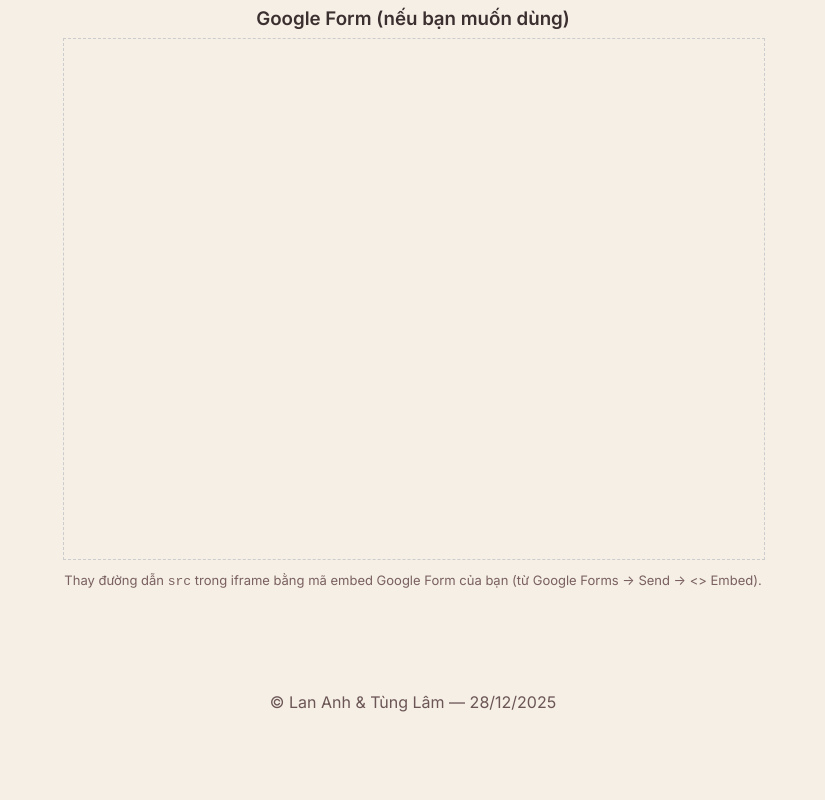
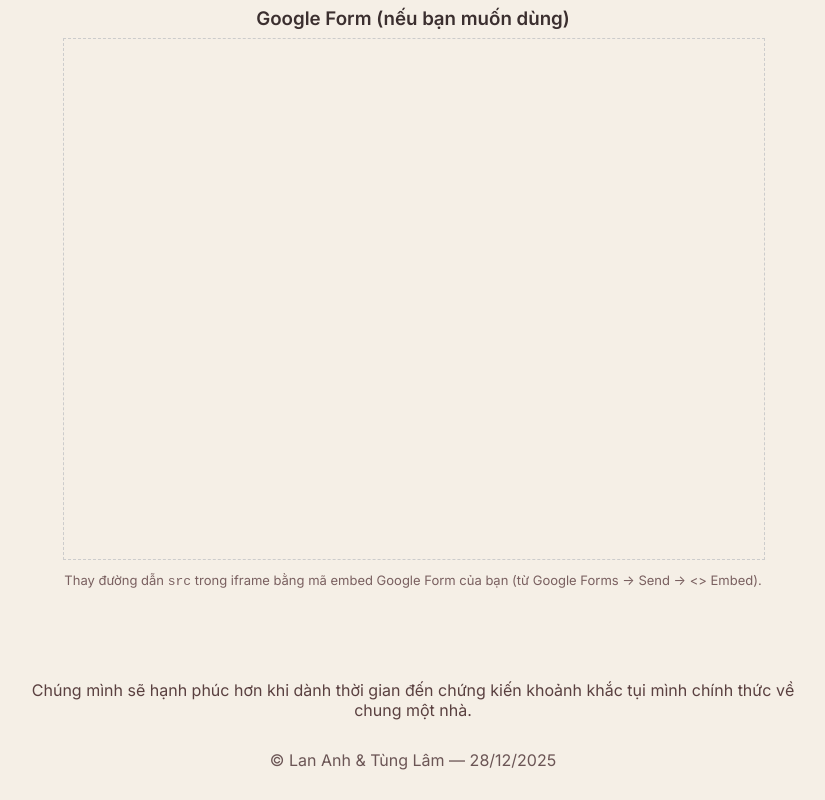
Before and after one commit to lananh11061999-create/wedding-lananh-tunglam, a Next.js app: page / in a window 1280 px wide. Shown: the part 3026-3826 px from the top of the page, without its empty margins (227-1052 px from the left). Before the commit the page ends 3768 px from the top, so only its background shows below. Built offline with nearby package versions, Linux system fonts and the light colour scheme.

Commit message:
Update index.js

```diff
--- a/pages/index.js
+++ b/pages/index.js
@@ -16,6 +16,9 @@ export default function Home(){
       <Venue />
       <Gallery />
       <RSVP />
+            <p style={{maxWidth:800, margin:'18px auto 0 auto', textAlign:'center', color:'#5a4040'}}>
+         Chúng mình sẽ hạnh phúc hơn khi  dành thời gian đến chứng kiến khoảnh khắc tụi mình chính thức về chung một nhà.
+        </p>
       <footer>© Lan Anh & Tùng Lâm — 28/12/2025</footer>
     </div>
   )
```
